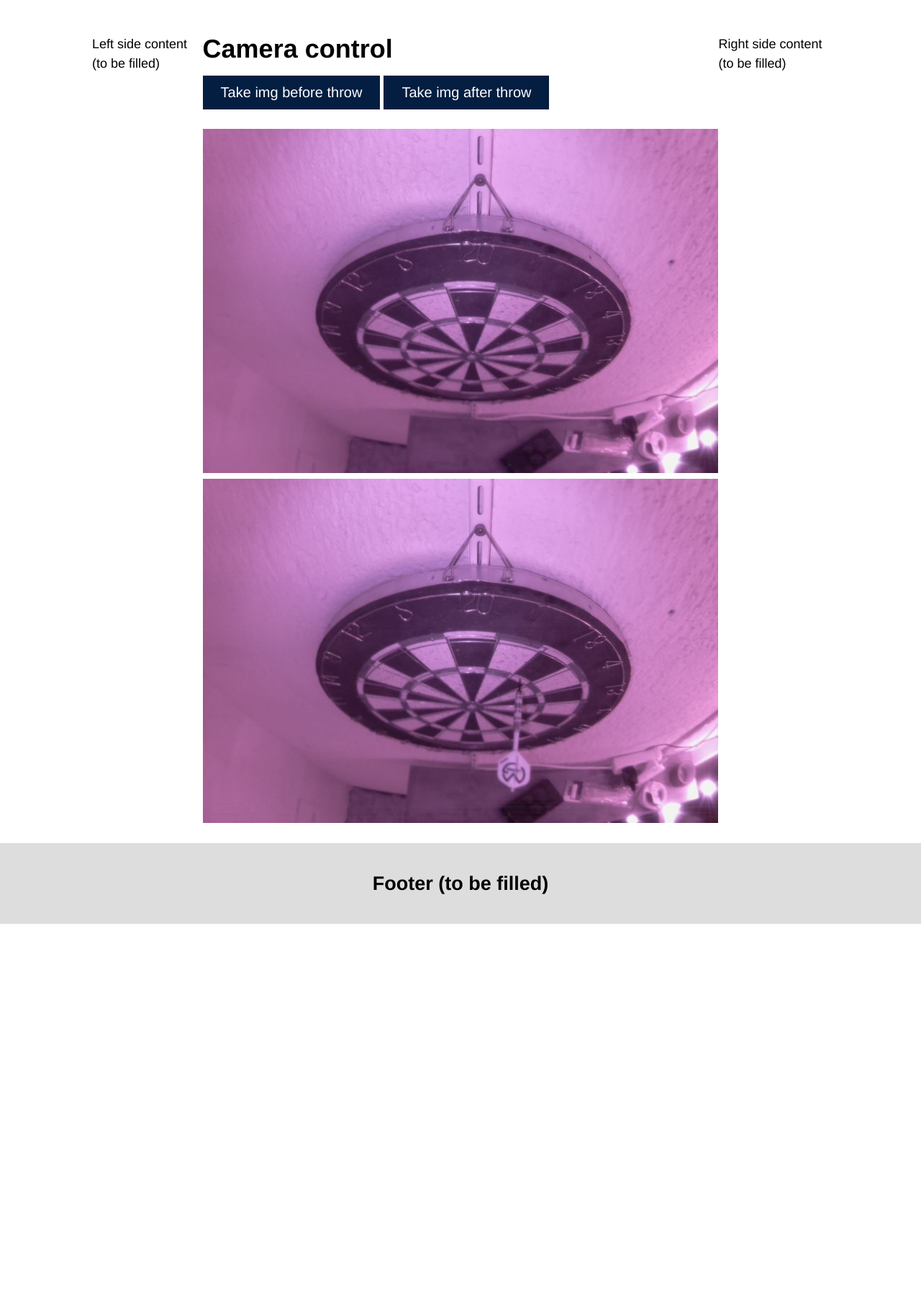
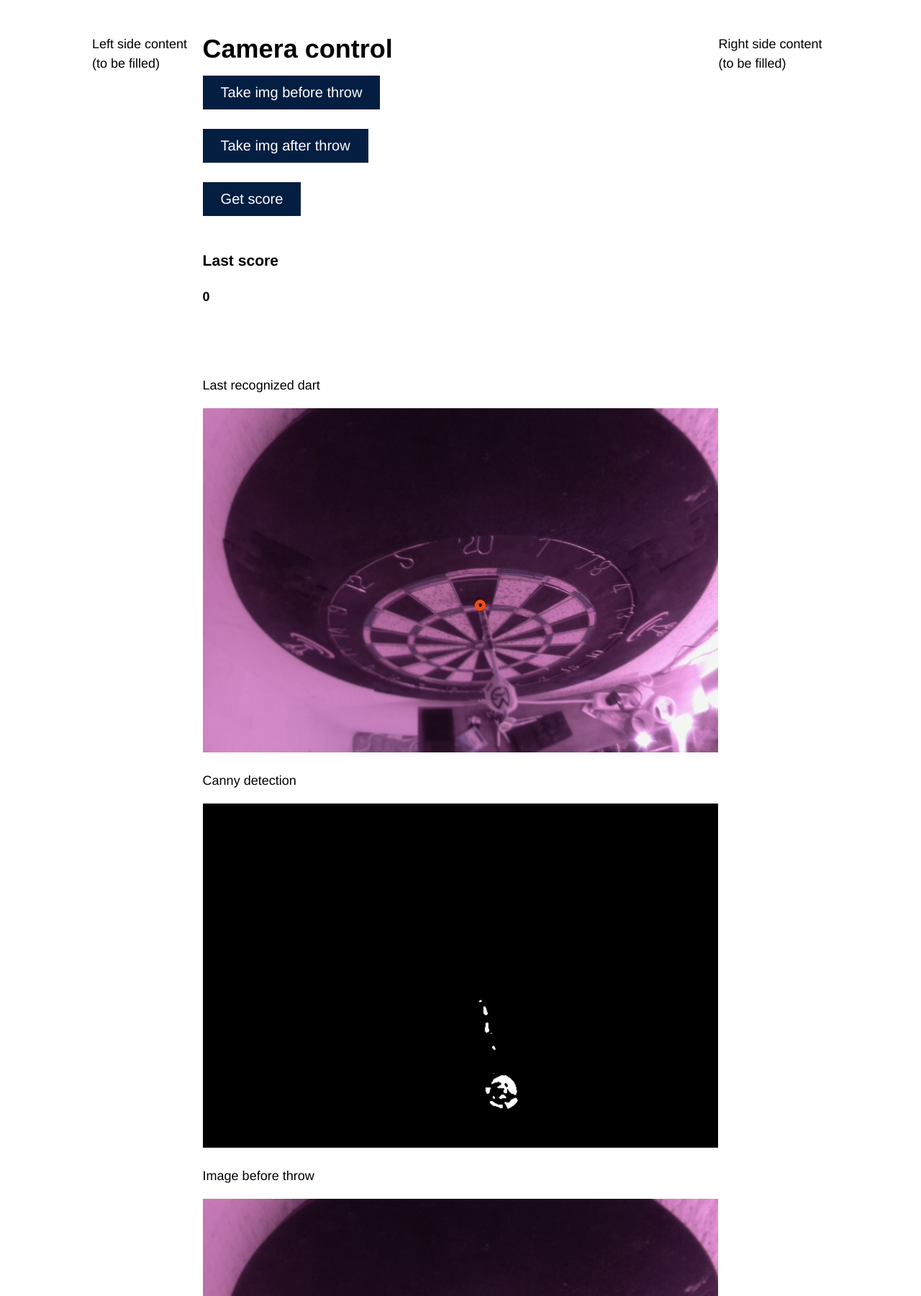
Before and after one commit to j0j0i996/dart-vader-detection, a Flask app: page / in a window 1280 px wide. Shown: the part 207-2007 px from the top of the page at 72% size. Before the commit the page ends 1490 px from the top, so only its background shows below. Run offline with Flask 2, Linux system fonts and the light colour scheme; parts of the project's set-up code (start-up, migrations or seed data) failed here and were passed over; some libraries are stand-ins or nearby versions.

Commit message:
Build get score UI for testing

```diff
--- a/app.py
+++ b/app.py
@@ -5,24 +5,24 @@ import src.cameraClass as camCls
 
 app = Flask(__name__)
 
+camera = camCls.Camera('Test',180)
+
 @app.route('/')
 def index():
     return render_template('index.html')
 
 @app.route('/take_picture/<img_name>')
 def take_picture(img_name):
-    image_path = cam.take_picture(img_name)
+    image_path = camera.take_picture(img_name)
     return json.dumps({'path': image_path})
 
+@app.route('/get_score')
+def get_score():
+    camera.motion_detection()
+    return json.dumps({'score': camera.dartThrow.score})
+
 if __name__ == '__main__':
-    #app.run(host='0.0.0.0', port='8090') #, debug=True
+    app.run(host='0.0.0.0', port='8090', debug=True) #, debug=True
     #app.run(debug=True, port='8090')
-    camera = camCls.Camera('Test',180)
-    camera.motion_detection()
-
-    #print('_______')
-    #print('Dart Throw representation')
-    #print(camera.dartThrow)
-
-    #print('\nDart Board representation\n')
-    #print(camera.board)
+    #camera = camCls.Camera('Test',180)
+    #camera.motion_detection()
--- a/config.ini
+++ b/config.ini
@@ -1,5 +1,5 @@
 [Development]
-OnRaspberry = 0
+OnRaspberry = 1
 
 [Dropbox]
 Enabled = 0
--- a/requirements.txt
+++ b/requirements.txt
@@ -20,6 +20,7 @@ mujoco-py==0.5.7
 numpy==1.19.4
 opencv-python==4.4.0.46
 packaging==20.4
+picamera==1.13
 Pillow==8.0.1
 pkg-resources==0.0.0
 pycparser==2.20
--- /dev/null
+++ b/static/js/getScoreHandler.js
@@ -0,0 +1,23 @@
+// Take picture in background over javascript to ajax to python and reload image
+$(function() {
+    $('a#get_score').on('click', function(e) {
+        e.preventDefault()
+        console.log('Score is being calculated');
+
+        $.ajax({
+            url: '/get_score',
+            type: 'GET',
+            success: function(response){
+                var obj = JSON.parse(response)
+                console.log(obj.score);
+                document.getElementById("score").innerHTML = obj.score
+                document.getElementById("rec_dart").src = "static/jpg/rec_dart.jpg" + "?" + new Date().getTime()
+                document.getElementById("canny").src = "static/jpg/canny.jpg" + new Date().getTime()
+            },
+            error: function(error){
+                console.log(error);
+            }
+        });
+        return false;
+    });
+});
--- a/templates/index.html
+++ b/templates/index.html
@@ -32,12 +32,22 @@
 		<div class="column middle">
 			<h1>Camera control</h1>
 
-			<a href=# id=before>Take img before throw</a>
-			<a href=# id=after>Take img after throw</a>
+			<a href=# id=before>Take img before throw</a> <br><br>
+			<a href=# id=after>Take img after throw</a> <br><br>
+			<a href=# id=get_score>Get score</a> <br><br>
+
+			<h3>Last score</h3>
+			<h4 id=score>0</h4>
 
 			<br><br>
-			<img id="img_bf_elmnt" src="static/jpg/before.jpg" alt="Last picture">
-			<img id="img_af_elmnt" src="static/jpg/after.jpg" alt="Last picture">
+			<p>Last recognized dart</p>
+			<img id="rec_dart" src="static/jpg/rec_dart.jpg" alt="Last recognized dart">
+			<p>Canny detection</p>
+			<img id="canny" src="static/jpg/canny.jpg" alt="Canny detection">
+			<p>Image before throw</p>
+			<img id="img_bf_elmnt" src="static/jpg/before.jpg" alt="Image before throw">
+			<p>Image after throw</p>
+			<img id="img_af_elmnt" src="static/jpg/after.jpg" alt="Image after throw">
 			<br>
 		</div>
 
@@ -54,7 +64,8 @@
 </body>
 
 <script src="https://ajax.googleapis.com/ajax/libs/jquery/3.1.0/jquery.min.js"></script>
-<script src="{{ url_for('static', filename = 'js/takePicHandeler.js')}}"></script>
+<script src="{{ url_for('static', filename = 'js/takePicHandler.js')}}"></script>
+<script src="{{ url_for('static', filename = 'js/getScoreHandler.js')}}"></script>
 
 <noscript>Sorry, your browser does not support JavaScript!</noscript>
 
```
Also changed, not shown: src/cameraClass.py (+5 -5 lines), src/dartThrowClass.py (+14 -4 lines), static/jpg/after.jpg, static/jpg/before.jpg, static/jpg/canny.jpg (added), static/jpg/rec_dart.jpg (added), static/js/takePicHandler.js (renamed from static/js/takePicHandeler.js).
